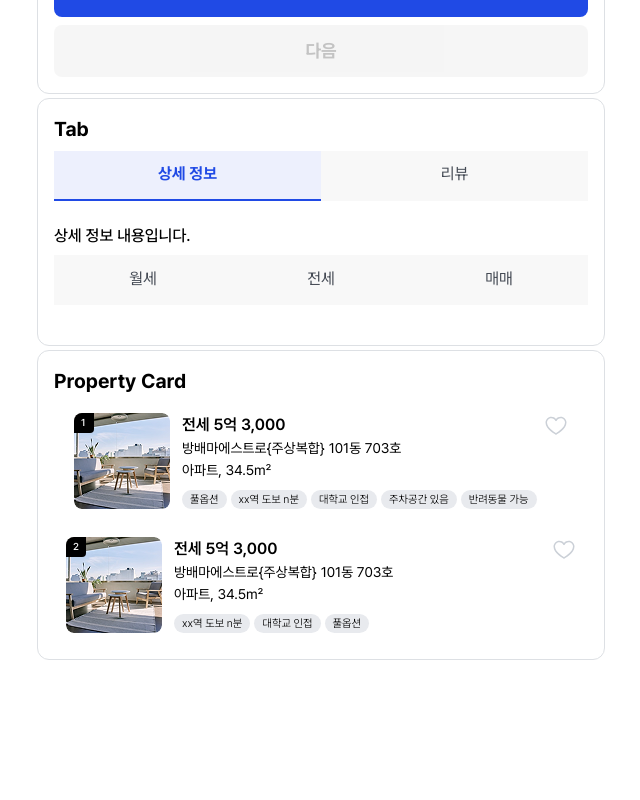
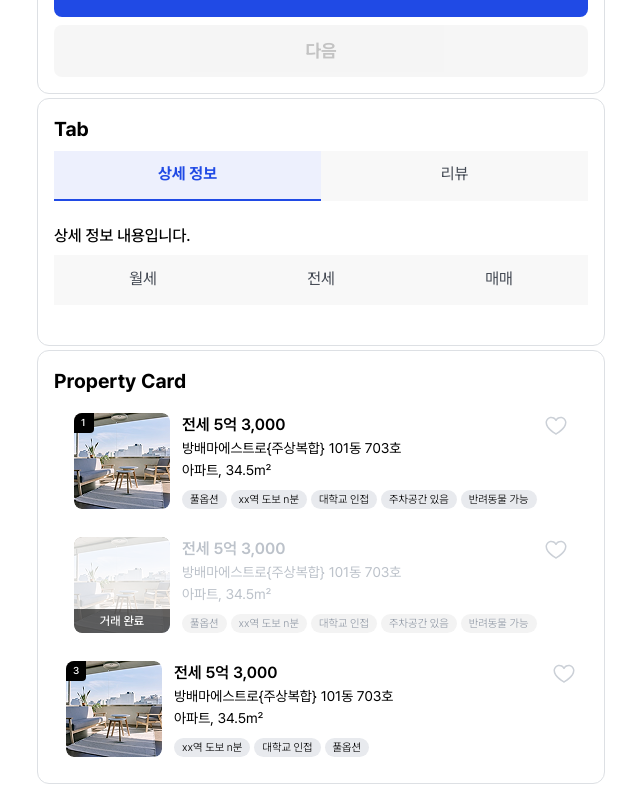
Before and after one commit to FC-DEV3-Final-Project/zoop-frontend, a Next.js app: page /test in a window 1280 px wide. Shown: the part 2469-3269 px from the top of the page, without its empty margins (319-959 px from the left). Before the commit the page ends 3145 px from the top, so only its background shows below. Built offline with nearby package versions, Linux system fonts and the light colour scheme.

Commit message:
design: 거래완료 디자인

```diff
--- a/src/app/test/page.tsx
+++ b/src/app/test/page.tsx
@@ -274,6 +274,19 @@ export default function Test() {
           detailAddress="101동 703호"
           buildingType="아파트"
           area="34.5㎡"
+          tags={["풀옵션", "xx역 도보 n분", "대학교 인접", "주차공간 있음", "반려동물 가능"]}
+          isActive={false}
+        />
+        <PropertyCard
+          itemId={3}
+          itemNumber={3}
+          imageUrl="/imgs/propertyExample.png"
+          transactionType="전세"
+          price="5억 3,000"
+          address="방배마에스트로{주상복합}"
+          detailAddress="101동 703호"
+          buildingType="아파트"
+          area="34.5㎡"
           tags={["xx역 도보 n분", "대학교 인접", "풀옵션"]}
           small={true}
         />
--- a/src/components/common/PropertyCard.tsx
+++ b/src/components/common/PropertyCard.tsx
@@ -15,6 +15,7 @@ interface PropertyCardProps {
   detailAddress: string;
   tags: string[];
   small?: boolean;
+  isActive?: boolean;
 }
 
 const PropertyCard = ({
@@ -29,6 +30,7 @@ const PropertyCard = ({
   detailAddress,
   tags,
   small = false,
+  isActive = true,
 }: PropertyCardProps) => {
   const router = useRouter();
 
@@ -42,26 +44,35 @@ const PropertyCard = ({
       onClick={handleCardClick}
     >
       {/* 이미지 섹션 */}
-      <div className="rounded-small relative h-24 w-24 shrink-0 overflow-hidden">
+      <div className="relative h-24 w-24 shrink-0 overflow-hidden rounded-small">
         <img
           src={imageUrl}
           alt={`${buildingType} ${area}`}
           className="cur h-full w-full object-cover"
         />
         {/* 목록 번호 */}
-        {itemNumber && (
+        {itemNumber && isActive && (
           <div className="absolute left-0 top-0 flex h-5 w-5 items-center overflow-hidden rounded-br bg-black px-[8px] pb-[3px] pl-[7px] pt-[2px]">
             <p className="text-[10px] font-medium text-white">{itemNumber}</p>
+          </div>
+        )}
+        {!isActive && (
+          <div className="absolute left-0 top-0 h-24 w-24 overflow-hidden rounded-lg bg-white/80">
+            <div className="absolute bottom-0 left-0 inline-flex h-6 w-24 items-center justify-center gap-2.5 bg-black/60 p-[5px]">
+              <div className="text-center text-caption3 leading-none text-white">거래 완료</div>
+            </div>
           </div>
         )}
       </div>
 
       {/* 정보 섹션 */}
       <div className="inline-flex flex-1 flex-col justify-between self-stretch">
-        <div className="flex flex-col gap-0.5 self-stretch">
+        <div
+          className={`flex flex-col gap-0.5 self-stretch ${isActive ? "text-black" : "text-gray-600-hint"}`}
+        >
           {/* 제목과 하트 버튼 */}
           <div className="inline-flex items-center justify-between self-stretch">
-            <div className="text-grey-100 text-subtitle2 flex-1 justify-start">
+            <div className="text-grey-100 flex-1 justify-start text-subtitle2">
               {transactionType} {price}
             </div>
             <HeartButton itemId={itemId} />
@@ -70,10 +81,10 @@ const PropertyCard = ({
           {/* 주소와 건물 정보 */}
           <div className="flex flex-col items-start gap-0.5 self-stretch">
             <div className="inline-flex items-center gap-1 self-stretch">
-              <p className="text-grey-100 text-body2 max-w-fit truncate">{address}</p>
-              <p className="text-body2 min-w-fit text-black">{detailAddress}</p>
+              <p className="text-grey-100 max-w-fit truncate text-body2">{address}</p>
+              <p className="min-w-fit text-body2">{detailAddress}</p>
             </div>
-            <div className="text-body2 h-5 self-stretch">
+            <div className="h-5 self-stretch text-body2">
               {buildingType}, {area}
             </div>
           </div>
@@ -84,7 +95,7 @@ const PropertyCard = ({
           {tags.map((tag, index) => (
             <div
               key={index}
-              className="text-footnote flex flex-shrink-0 items-center justify-center gap-2.5 rounded-[50px] bg-[#E8EAEE] px-2 py-0.5 text-center"
+              className={`flex flex-shrink-0 items-center justify-center gap-2.5 rounded-[50px] px-2 py-0.5 text-center text-footnote ${isActive ? "bg-[#E8EAEE]" : "bg-gray-200 text-gray-700-info"}`}
             >
               {tag}
             </div>
```
